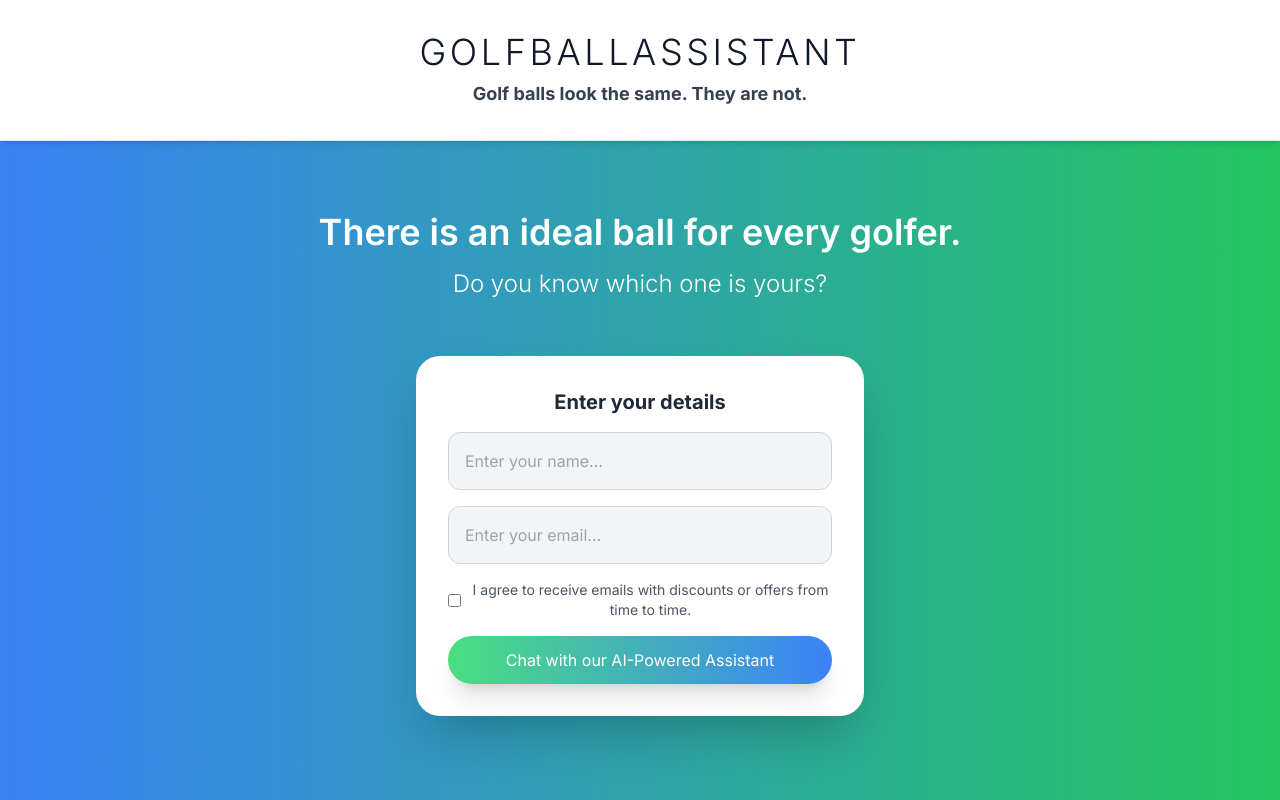
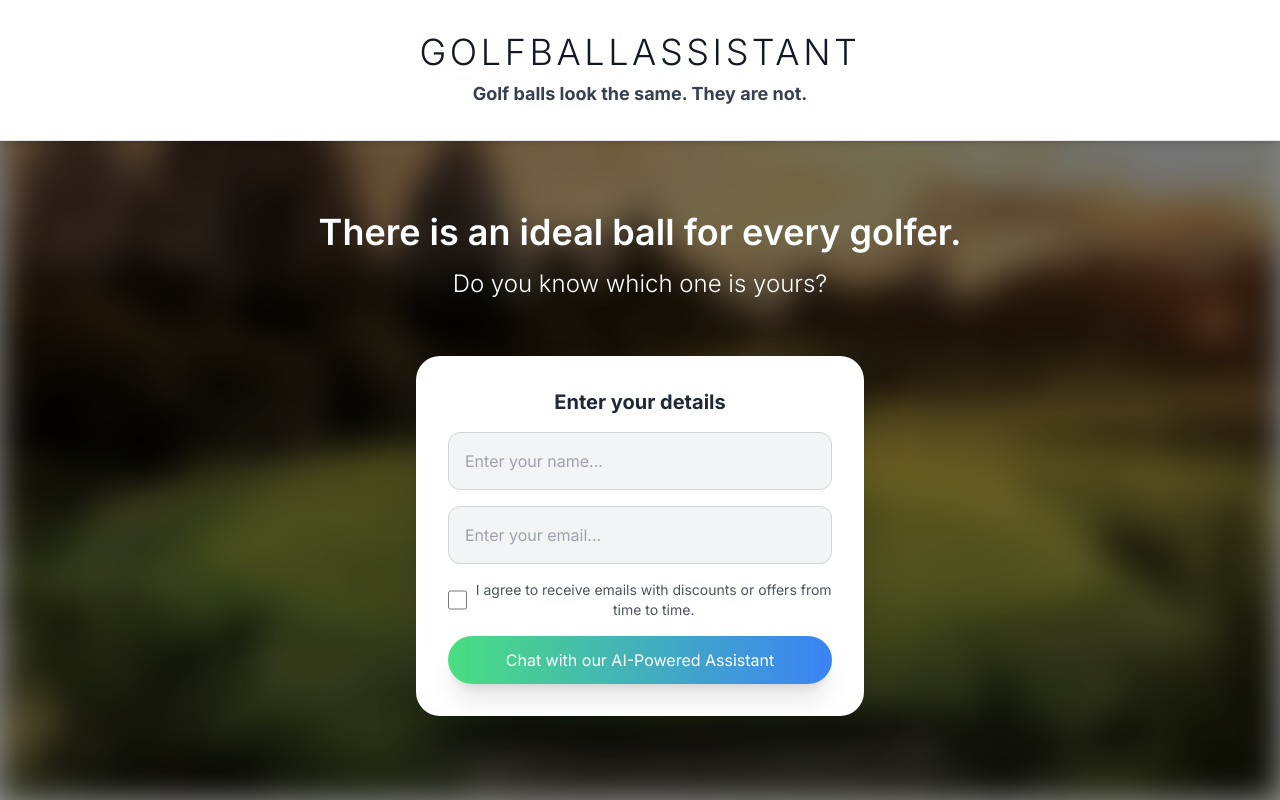
Before and after one commit to okuspocus/golfballassistant, a Next.js app: page / in a window 1280 px wide. Built offline with nearby package versions, Linux system fonts and the light colour scheme.

Commit message:
changed login background and acceptation tick box

```diff
--- a/app/chat/page.tsx
+++ b/app/chat/page.tsx
@@ -152,7 +152,7 @@ export default function Chat() {
               <input
                 className="w-full p-4 mb-2 border-4 border-blue-400 rounded-lg shadow-lg bg-white focus:outline-none focus:ring-4 focus:ring-blue-400 focus:border-blue-400 text-black text-lg transition-all duration-300 ease-in-out transform hover:scale-102"
                 value={input}
-                placeholder="START HERE saying hello to our IA Golf Assistant..."
+                placeholder="START HERE say hello to our AI-Powered golf assistant..."
                 onChange={handleInputChange}
               />
             </form>
--- a/app/page.tsx
+++ b/app/page.tsx
@@ -58,7 +58,14 @@ export default function UserForm() {
   };
 
   return (
-    <div className="flex flex-col items-center justify-center min-h-screen bg-gradient-to-r from-blue-500 to-green-500">
+    <div className="relative flex flex-col items-center justify-center min-h-screen">
+      {/* Background image with blur */}
+      <div className="absolute inset-0 bg-cover bg-center filter blur-lg brightness-75" style={{ backgroundImage: 'url("/golf-course.jpg")' }}></div>
+
+      {/* Overlay to darken the background */}
+      <div className="absolute inset-0 bg-black opacity-40"></div>
+
+      {/* Main content */}
       <header className="bg-white w-full py-8 fixed top-0 z-10 border-b border-gray-200 shadow-md">
         <div className="text-center">
           <h1 className="text-4xl font-light text-gray-900 tracking-widest uppercase">
@@ -71,7 +78,7 @@ export default function UserForm() {
       </header>
 
       {/* Centered Persuasive Text */}
-      <div className="flex flex-col items-center justify-center mt-32 mb-8 text-center">
+      <div className="flex flex-col items-center justify-center mt-32 mb-8 text-center z-20">
         <p className="text-4xl font-semibold text-white mb-4">
           There is an ideal ball for every golfer.
         </p>
@@ -81,7 +88,7 @@ export default function UserForm() {
       </div>
 
       {/* Registration Form with modern design */}
-      <div className="bg-white p-8 mt-6 rounded-3xl shadow-2xl max-w-md w-full text-center transition-all duration-500 transform hover:scale-105">
+      <div className="relative z-20 bg-white p-8 mt-6 rounded-3xl shadow-2xl max-w-md w-full text-center transition-all duration-500 transform hover:scale-105">
         <h2 className="text-xl font-bold mb-4 text-gray-800">Enter your details</h2>
         <form onSubmit={handleSubmit}>
           <input
@@ -101,7 +108,7 @@ export default function UserForm() {
           <div className="flex items-center mb-4">
             <input
               type="checkbox"
-              className="mr-2"
+              className="mr-2 w-6 h-6" // Make the checkbox larger
               checked={acceptsPromos}
               onChange={() => setAcceptsPromos(!acceptsPromos)}
             />
```
Also changed, not shown: public/golf-course.jpg (added).
